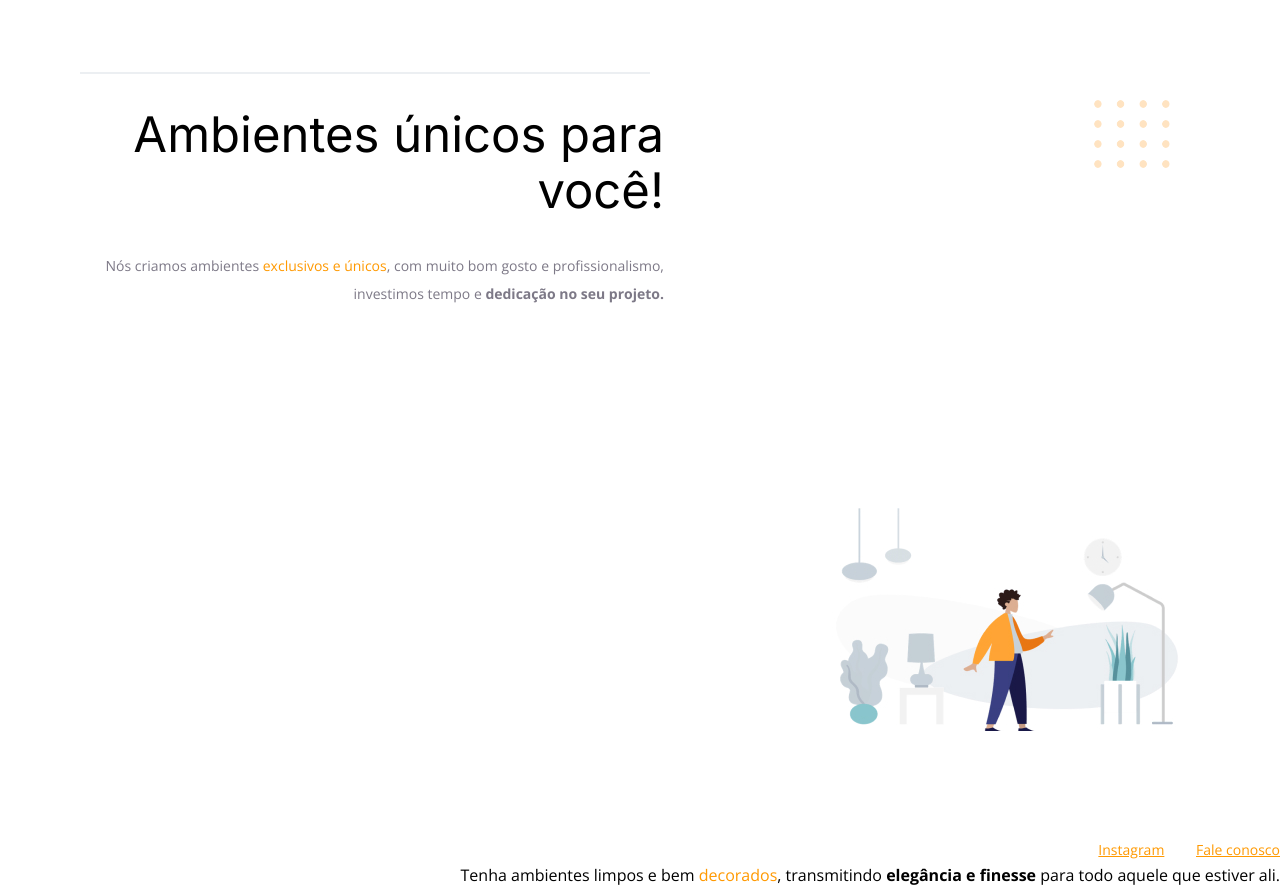
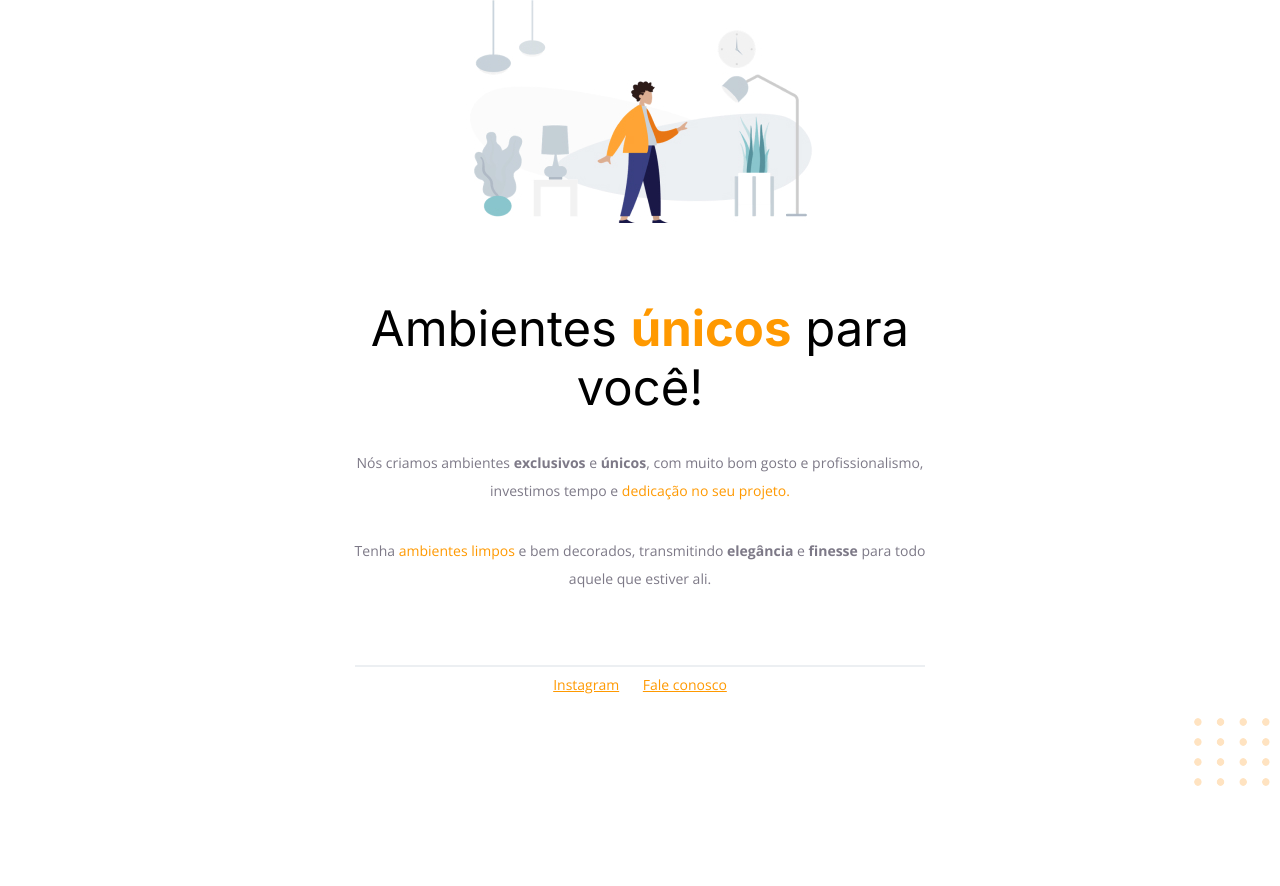
Before and after one commit to gommx/fixing-bugs, a plain HTML site: page index.html in a window 1280 px wide. After the commit the page ends 800 px from the top, so only its background shows below. Drawn offline with nearby package versions, Linux system fonts and the light colour scheme.

Commit message:
bugs fixed

```diff
--- a/index.html
+++ b/index.html
@@ -20,37 +20,27 @@
   <!-- Tag <body> é o corpo do documento, onde tem as informações que serão mostradas. -->
   <body>
     <div id="hero">
-      <div class="line"></div>
-      <h1>Ambientes únicos para você!</h1>
+      <img
+        src="images/img1.jpg"
+        alt="Desenho de uma pessoa vestindo uma camisa amarela em uma sala com Móveis"
+      />
+      <h1>Ambientes <span>únicos</span> para você!</h1>
       <p>
-        Nós criamos ambientes <span>exclusivos e únicos</span>, com muito
-        bom gosto e profissionalismo, investimos tempo e
-        <strong>dedicação no seu projeto.</strong>
-
-        <br />
-        <br />
+        Nós criamos ambientes <strong>exclusivos</strong> e <strong>únicos</strong>, com muito bom
+        gosto e profissionalismo, investimos tempo e
+        <span>dedicação no seu projeto.</span>
+      </p>
+      <p>
+        Tenha <span>ambientes limpos</span> e bem decorados, transmitindo
+        <strong>elegância</strong> e <strong>finesse</strong>
+        para todo aquele que estiver ali.
       </p>
     </div>
-    <img
-      src="images/img1.jpg"
-      alt="Desenho de uma pessoa vestindo uma camisa amarela em uma sala com Móveis"
-    />
 
     <div id="footer">
-      <a target="_blank" href="https://instagram.com/moveisparavoce"
-        >Instagram</a
-      >
+      <div class="line"></div>
+      <a target="_blank" href="https://instagram.com/moveisparavoce">Instagram</a>
       <a href="mailto:contato@moveisparavoce.com">Fale conosco</a>
     </div>
-
-    Tenha ambientes limpos e bem <span>decorados</span>, transmitindo
-    <strong>elegância e finesse</strong>
-    para todo aquele que estiver ali.
-
-    <img
-      id="balls"
-      src="images/balls.svg"
-      alt="Bolinhas alaranjadas no canto inferior direito da tela"
-    />
   </body>
 </html>
--- a/style.css
+++ b/style.css
@@ -1,56 +1,74 @@
+* {
+  margin: 0;
+  padding: 0;
+  box-sizing: 0;
+  overflow: hidden;
+}
+
+:root {
+  font-size: 62.5%;
+}
+
 body {
+  font-size: 1.4rem;
   font-family: "Open Sans", sans-serif;
-  text-align: end;
-  margin: 0;
+}
+
+body::before {
+  content: url("images/balls.svg");
+  position: absolute;
+  right: 0;
+  bottom: 0;
 }
 
 #hero {
-    width: 592px;
-    margin: 72px;
+  margin: 0 auto;
+  text-align: center;
+  width: 59.2rem;
 }
 
-img {
-    margin: 100px;
+#hero img {
+  width: 34.8rem;
 }
 
-h1 {
+#hero h1 {
   font-family: "Inter", sans-serif;
-  font-size: 49px;
-  line-height: 56px;
-  font-weight: normal;
+  font-weight: 400;
+  font-size: 4.9rem;
+
+  margin-top: 7.2rem;
 }
 
-h1 span {
-  font-weight: bold;
-
-  margin-bottom: 32px;
+#hero h1 span {
+  font-weight: 700;
 }
 
-span, a {
+#hero span {
   color: #ff9900;
 }
 
-p, #footer {
+#hero p {
   color: #7d7987;
-  font-size: 14px;
-  line-height: 28px;
+  line-height: 2.8rem;
+
+  margin-top: 3.2rem;
 }
 
-#footer a + a {
-    margin-left: 28px;
+#footer {
+  margin: 0 auto;
+  margin-top: 7.2rem;
+  text-align: center;
 }
 
-.line {
-    width: 568px;
-    height: 0;
-
-    margin: 0 8px;
-
-    border: 1px solid #ECEFF2;
+#footer .line {
+  border: 0.1rem solid #eceff2;
+  width: 80%;
+  max-width: 56.8rem;
+  margin: 0 auto;
+  margin-bottom: 0.8rem;
 }
 
-#balls {
-    position: fixed;
-    top: 0;
-    right: 0;
+#footer a {
+  color: #ff9900;
+  padding: 0 1rem;
 }
```
